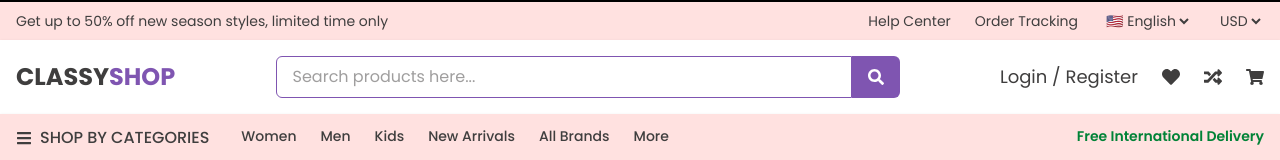
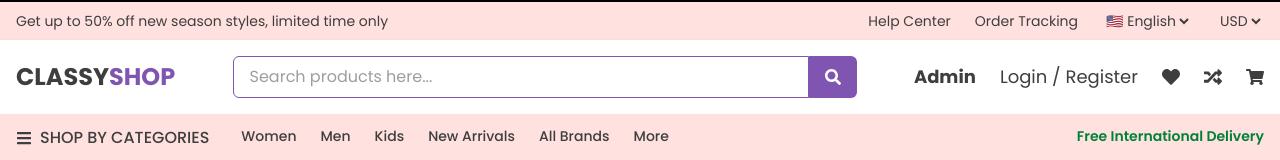
Before and after one commit to multi-vendor-ecommerce/ecommerce, a React (Vite) app in the folder frontend/: page / in a window 1280 px wide. Shown: the top 160 px of the page. Built offline with nearby package versions, Linux system fonts and the light colour scheme; a web font is replaced by a local one.

Commit message:
feat: add admin link in the user.

```diff
--- a/frontend/src/components/pages/admin/adminOrders/RenderOrderRow.jsx
+++ b/frontend/src/components/pages/admin/adminOrders/RenderOrderRow.jsx
@@ -41,7 +41,7 @@ export const RenderOrderRow = (order, index, StatusChip) => (
     <td className="px-4 py-3 hover:scale-105 transition duration-150">
       <div className="flex items-center gap-4">
         <NavLink
-          to={`/admin/orders/order-details/${order.orderNo}`}
+          to={`order-details/${order.orderNo}`}
           title="View order"
           className="hover:text-blue-600 hover:scale-110 transition duration-150"
         >
--- a/frontend/src/components/pages/user/UserHeader/UserHeader.jsx
+++ b/frontend/src/components/pages/user/UserHeader/UserHeader.jsx
@@ -6,7 +6,7 @@ import {
   FaSearch,
   FaBars,
 } from "react-icons/fa";
-import { Link } from "react-router-dom";
+import { Link, NavLink } from "react-router-dom";
 import { categoryData, navCategories } from "../Utils/HeaderData";
 import { useCart } from "../Cart/CartContext";
 
@@ -60,6 +60,8 @@ function UserHeader() {
 
           {/* Icons */}
           <div className="flex items-center gap-6 text-user-dark text-lg">
+            <NavLink to="/admin" className="font-bold">Admin</NavLink>
+
             <Link to="/login" className="hover:text-user-primary">
               Login / Register
             </Link>
```
